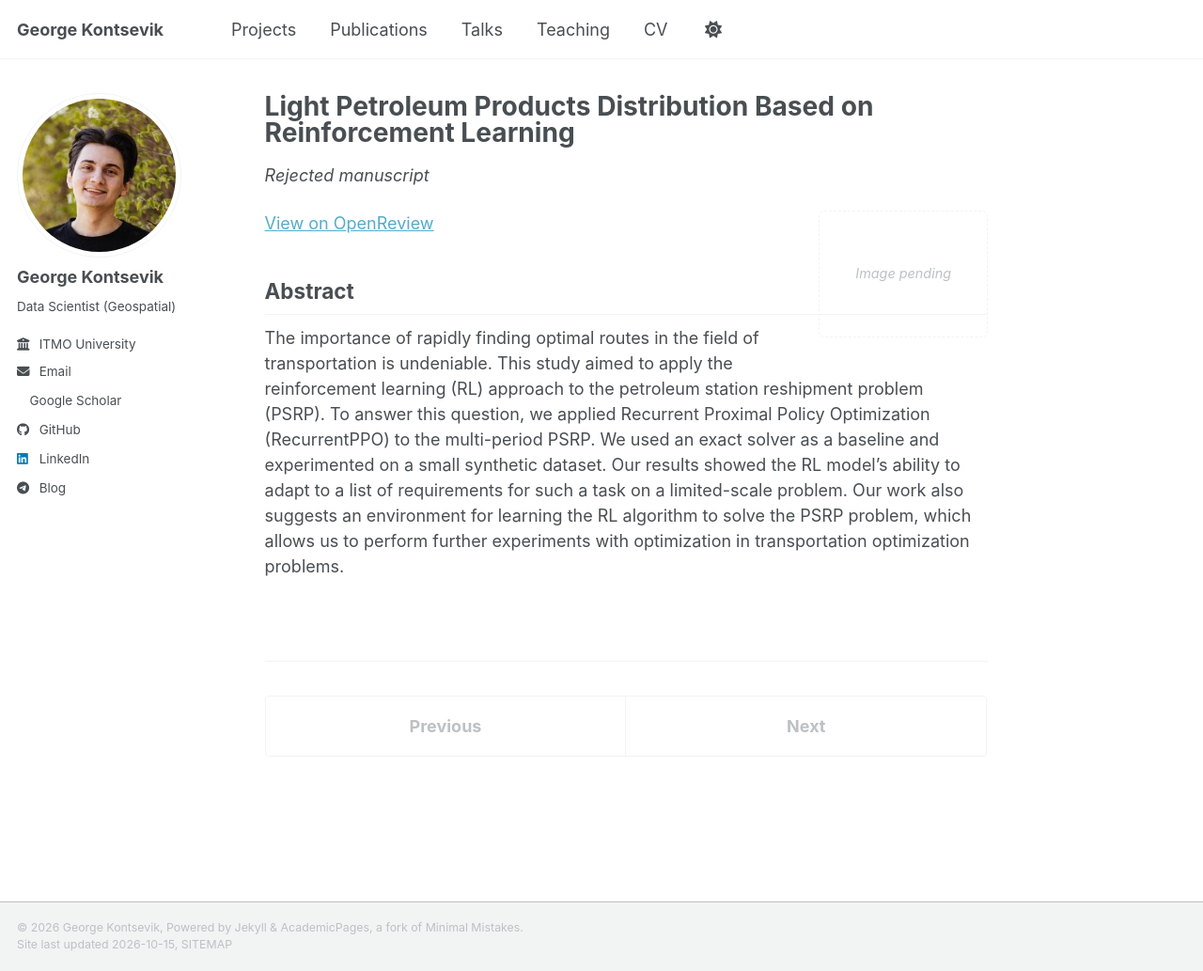
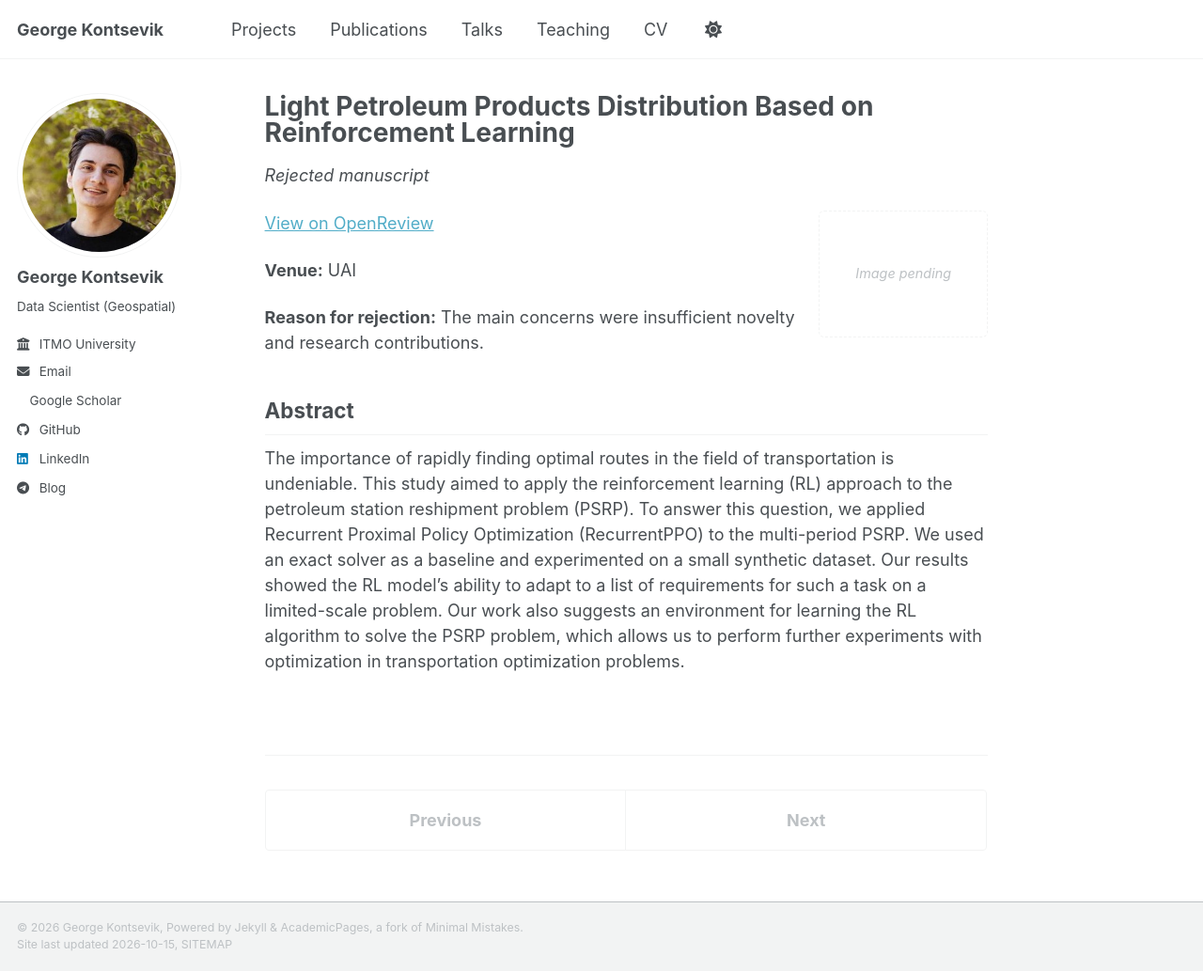
Before and after one commit to GeorgeKontsevik/GeorgeKontsevik.github.io, a Jekyll site: the page built from _publications/light-petroleum-products-distribution-based-on-reinforcement-learning.md, in a window 1280 px wide and 1033 px high. Shown: the whole window at 94% size. Built offline with Jekyll 4.4.1, drawn with Linux system fonts in a browser that asks for light colours; a style sheet for code colours, icons or effects is not loaded.

Commit message:
Add UAI venue and petroleum manuscript rejection reason

```diff
--- a/_publications/light-petroleum-products-distribution-based-on-reinforcement-learning.md
+++ b/_publications/light-petroleum-products-distribution-based-on-reinforcement-learning.md
@@ -2,6 +2,7 @@
 title: "Light Petroleum Products Distribution Based on Reinforcement Learning"
 collection: publications
 category: rejected
+venue: "UAI"
 permalink: /publication/light-petroleum-products-distribution-based-on-reinforcement-learning/
 image: ""
 image_alt: ""
@@ -9,6 +10,10 @@ image_alt: ""
 
 [View on OpenReview](https://openreview.net/forum?id=6u7JBZrWEx)
 
+**Venue:** UAI
+
+**Reason for rejection:** The main concerns were insufficient novelty and research contributions.
+
 ## Abstract
 
 The importance of rapidly finding optimal routes in the field of transportation is undeniable. This study aimed to apply the reinforcement learning (RL) approach to the petroleum station reshipment problem (PSRP). To answer this question, we applied Recurrent Proximal Policy Optimization (RecurrentPPO) to the multi-period PSRP. We used an exact solver as a baseline and experimented on a small synthetic dataset. Our results showed the RL model's ability to adapt to a list of requirements for such a task on a limited-scale problem. Our work also suggests an environment for learning the RL algorithm to solve the PSRP problem, which allows us to perform further experiments with optimization in transportation optimization problems.
```
